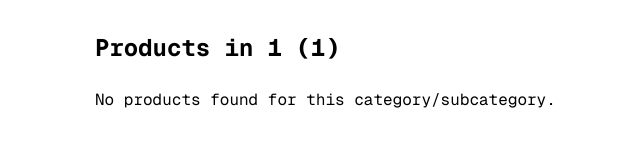
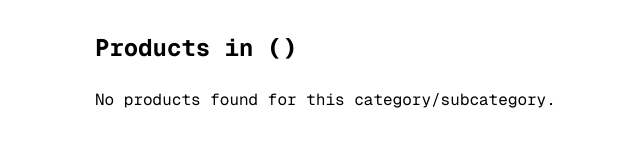
Before and after one commit to rafinas2133/computer-catalog, a Next.js app: page /products/1/1 in a window 1280 px wide. Shown: the top 160 px of the page, without its empty margins (33-673 px from the left). Built offline with nearby package versions, Linux system fonts and the light colour scheme.

Commit message:
Update page.tsx

```diff
--- a/src/app/products/[category]/[subcategory]/page.tsx
+++ b/src/app/products/[category]/[subcategory]/page.tsx
@@ -1,8 +1,9 @@
-import { useRouter } from "next/router";
+import { useSearchParams } from "next/navigation";
 
 export default function ProductListPage() {
-  const router = useRouter();
-  const { category, subcategory } = router.query;
+const searchParams = useSearchParams();
+  const category = searchParams.get("category");
+  const subcategory = searchParams.get("subcategory");
 
   // Tipe eksplisit untuk data produk
   const allProducts: Record<
```
